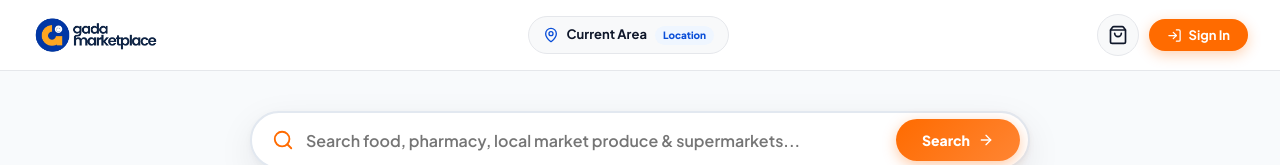
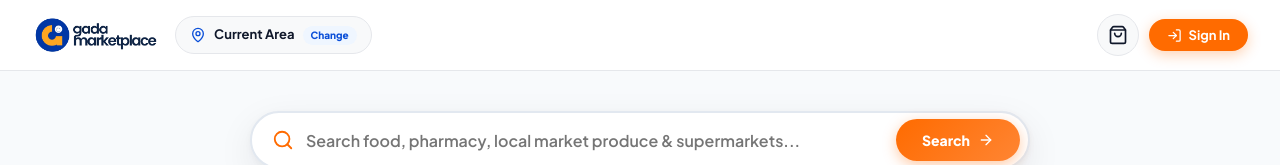
Before and after one commit to chilavet/gada-marketplace, a React (Vite) app: page / in a window 1280 px wide. Shown: the top 165 px of the page. Built offline with nearby package versions, Linux system fonts and the light colour scheme; no server answers.

Commit message:
fix(navbar): lock location tag adjacent to brand logo on the left

```diff
--- a/src/components/Navbar.jsx
+++ b/src/components/Navbar.jsx
@@ -19,7 +19,8 @@ export default function Navbar({
   return (
     <header className="navbar">
       <div className="navbar-content">
-        {/* Brand Logo */}
+        {/* Brand Logo & Location Tag (grouped on the left side) */}
+        <div style={{ display: 'flex', alignItems: 'center', gap: '16px' }}>
           <div className="brand-logo" onClick={() => setActiveTab('home')} style={{ display: 'flex', alignItems: 'center', cursor: 'pointer' }}>
             <img
               src="/gada-marketplace-logo-transparent.png"
@@ -52,8 +53,9 @@ export default function Navbar({
                 fontWeight: '800'
               }}
             >
-            {currentLocation?.isGPS ? 'Live GPS' : 'Location'}
+              {currentLocation?.isGPS ? 'Google Maps' : 'Change'}
             </span>
+          </div>
         </div>
 
         {/* Search Bar (visible when authenticated; brought down to categories preview on landing page) */}
```
Lines whose indentation alone changed are shown as unchanged.
